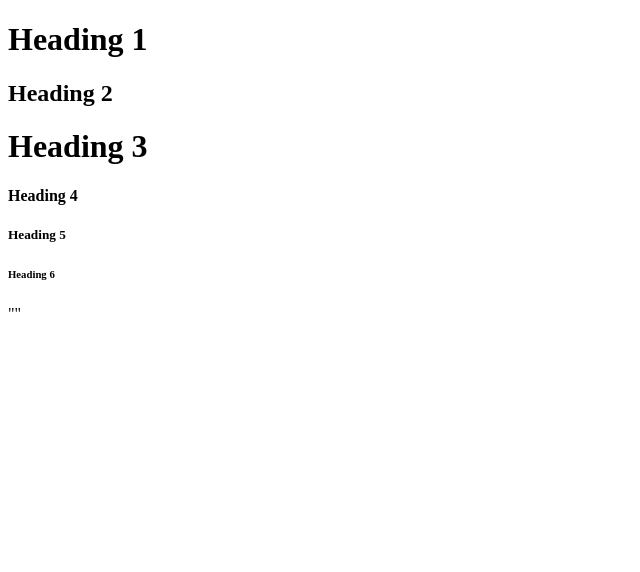
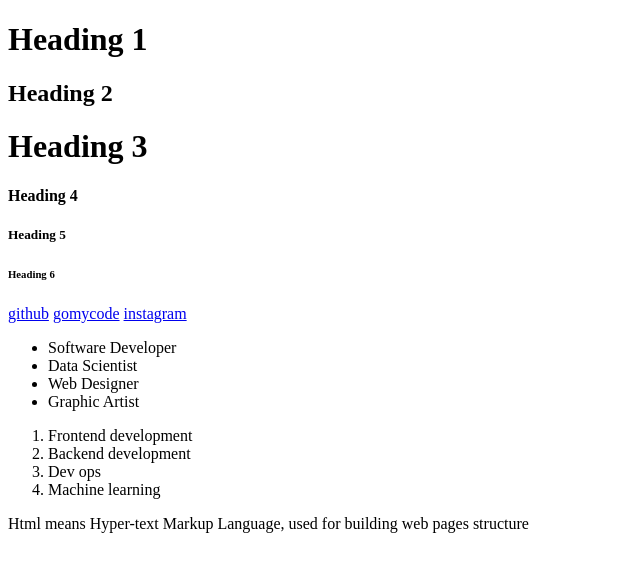
Before and after one commit to wini2offer/RECAP, a plain HTML site: page index.html in a window 1280 px wide. Shown: the whole page, without its empty margins (0-640 px from the left). Drawn offline with Linux system fonts and the light colour scheme.

Commit message:
ordered list added

```diff
--- a/index.html
+++ b/index.html
@@ -9,12 +9,40 @@
 </head>
 <body>
 
+<!-- html heading tags -->
+
     <h1>Heading 1</h1>
     <h2>Heading 2</h2>
     <h1>Heading 3</h1>
     <h4>Heading 4</h4>
     <h5>Heading 5</h5>
-    <h6>Heading 6</h6>""
+    <h6>Heading 6</h6>
+<!-- This is html anchor tag -->
+    <a href="https://github.com/wini2offer">github</a>
+    <a href="https://learn.gomycode.co/profile">gomycode</a>
+    <a href="https://www.instagram.com/wini_ penelope_/">instagram</a>
+
+<!-- unordered list added -->
+ <ul>
+    <li>Software Developer</li>
+    <li>Data Scientist</li>
+    <li>Web Designer</li>
+    <li>Graphic Artist</li>
+</ul>
+
+<!-- Ordered list added -->
+<ol>
+    <li>Frontend development</li>
+    <li>Backend development</li>
+    <li>Dev ops</li>
+    <li>Machine learning</li>
+</ol>
+
+
+<!-- this is html paragraph tag -->
+    <p>Html means Hyper-text Markup Language, used for building web pages structure</p>
+
+
 
 
 </body>
```
